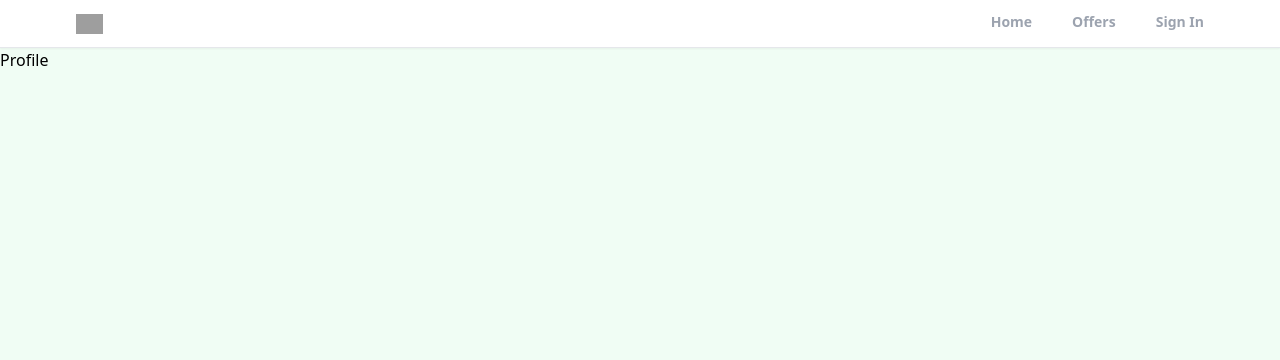
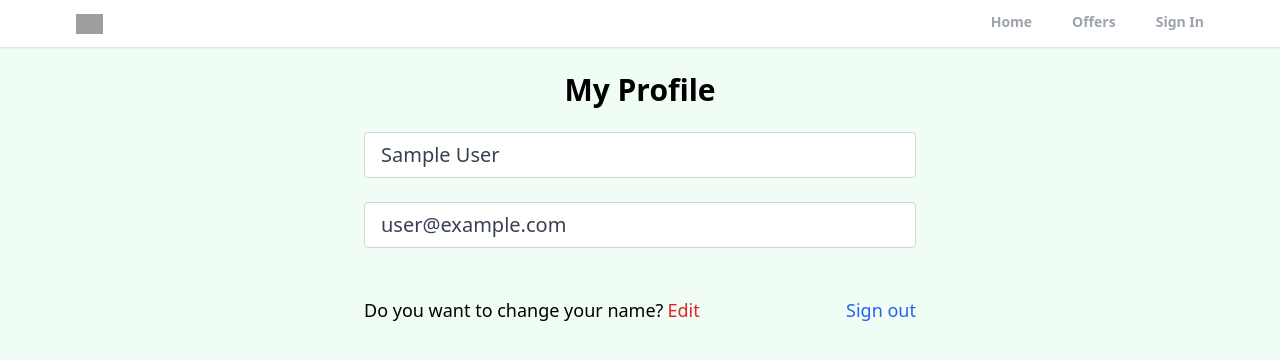
Before and after one commit to joycembika/realtor-clone-react, a React (Create React App) app: page /profile in a window 1280 px wide. Shown: the top 360 px of the page. Built offline with nearby package versions, Linux system fonts and the light colour scheme; no server answers; sample sign-in values are in the browser's storage; grey boxes are pictures that could not be loaded.

Commit message:
create private route and custom hook for protecting the profile page and add the logout functionality

```diff
--- a/src/App.js
+++ b/src/App.js
@@ -4,6 +4,7 @@
 import Offers from "./pages/Offers";
 import SignIn from "./pages/SignIn";
 import SignUp from "./pages/SignUp";
+import PrivateRoute from "./components/PrivateRoute";
 import ForgotPassword from "./pages/ForgotPassword";
 import Header from "./components/Header";
 import { ToastContainer } from "react-toastify";
@@ -18,7 +19,9 @@
         <Routes>
           {/* Home Page */}
           <Route path="/" element={<Home />} />
-          <Route path="/profile" element={<Profile />} />
+          <Route path="/profile" element={<PrivateRoute />}>
+            <Route path="/profile" element={<Profile />}></Route>
+          </Route>
           <Route path="/sign-in" element={<SignIn />} />
           <Route path="/sign-up" element={<SignUp />} />
           <Route path="/forgot-password" element={<ForgotPassword />} />
--- /dev/null
+++ b/src/components/PrivateRoute.jsx
@@ -0,0 +1,10 @@
+import { Navigate, Outlet } from "react-router";
+import { UseAuthStatus } from "../hooks/UseAuthStatus";
+
+export default function privateRoute() {
+  const { loggedIn, checkingStatus } = UseAuthStatus();
+  if (checkingStatus) {
+    return <h3>Loading</h3>;
+  }
+  return loggedIn ? <Outlet /> : <Navigate to="/sign-in" />;
+}
--- /dev/null
+++ b/src/hooks/UseAuthStatus.jsx
@@ -0,0 +1,18 @@
+import { getAuth, onAuthStateChanged } from "firebase/auth";
+import { useEffect, useState } from "react";
+
+export function UseAuthStatus() {
+  const [loggedIn, setLoggedIn] = useState(false);
+  const [checkingStatus, setCheckingStatus] = useState(true);
+
+  useEffect(() => {
+    const auth = getAuth();
+    onAuthStateChanged(auth, (user) => {
+      if (user) {
+        setLoggedIn(true);
+      }
+      setCheckingStatus(false);
+    });
+  });
+  return { loggedIn, checkingStatus };
+}
--- a/src/pages/Profile.jsx
+++ b/src/pages/Profile.jsx
@@ -1,5 +1,60 @@
-import React from "react";
+import { getAuth } from "firebase/auth";
+import { useState } from "react";
+import { useNavigate } from "react-router";
 
 export default function Profile() {
-  return <div>Profile</div>;
+  const auth = getAuth();
+  const navigate = useNavigate();
+  const [formData, setFormData] = useState({
+    name: auth.currentUser.displayName,
+    email: auth.currentUser.email,
+  });
+  const { name, email } = formData;
+  //Logout function
+  function onLogout() {
+    auth.signOut();
+    navigate("/");
+  }
+  return (
+    <>
+      <section className="max-w-6xl mx-auto flex justify-center items-center flex-col">
+        <h1 className="text-3xl text-center mt-6 font-bold">My Profile</h1>
+        <div className="w-full md:w-[50%] mt-6 px-3">
+          <form>
+            {/* Name Input */}
+            <input
+              type="text"
+              id="name"
+              value={name}
+              disabled
+              className="mb-6 w-full px-4 py-2 text-xl text-gray-700 bg-white border border-gray-300 rounded transition ease-in-out"
+            />
+            {/* Email input */}
+            <input
+              type="email"
+              id="email"
+              value={email}
+              disabled
+              className="mb-6 w-full px-4 py-2 text-xl text-gray-700 bg-white border border-gray-300 rounded transition ease-in-out"
+            />
+            {/* Edit Profile / sign out */}
+            <div className="flex justify-between whitespace-nowrap text-sm sm:text-lg mt-6">
+              <p className="flex items-center ">
+                Do you want to change your name?{" "}
+                <span className="text-red-600 hover:text-red-700 transition ease-in-out duration-200 ml-1 cursor-pointer">
+                  Edit
+                </span>
+              </p>
+              <p
+                onClick={onLogout}
+                className="text-blue-600 hover:text-blue-800 transition ease-in-out duration-200 ml-1 cursor-pointer"
+              >
+                Sign out
+              </p>
+            </div>
+          </form>
+        </div>
+      </section>
+    </>
+  );
 }
```
